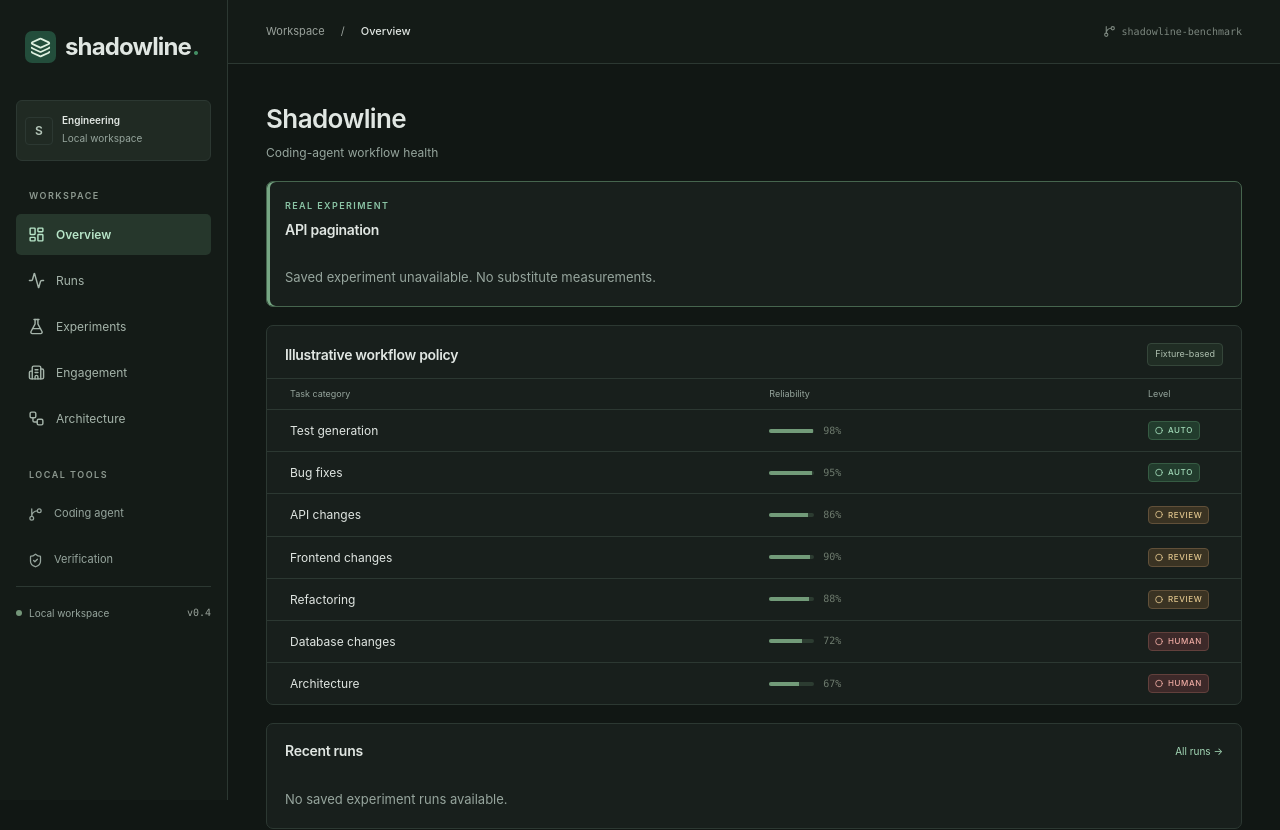
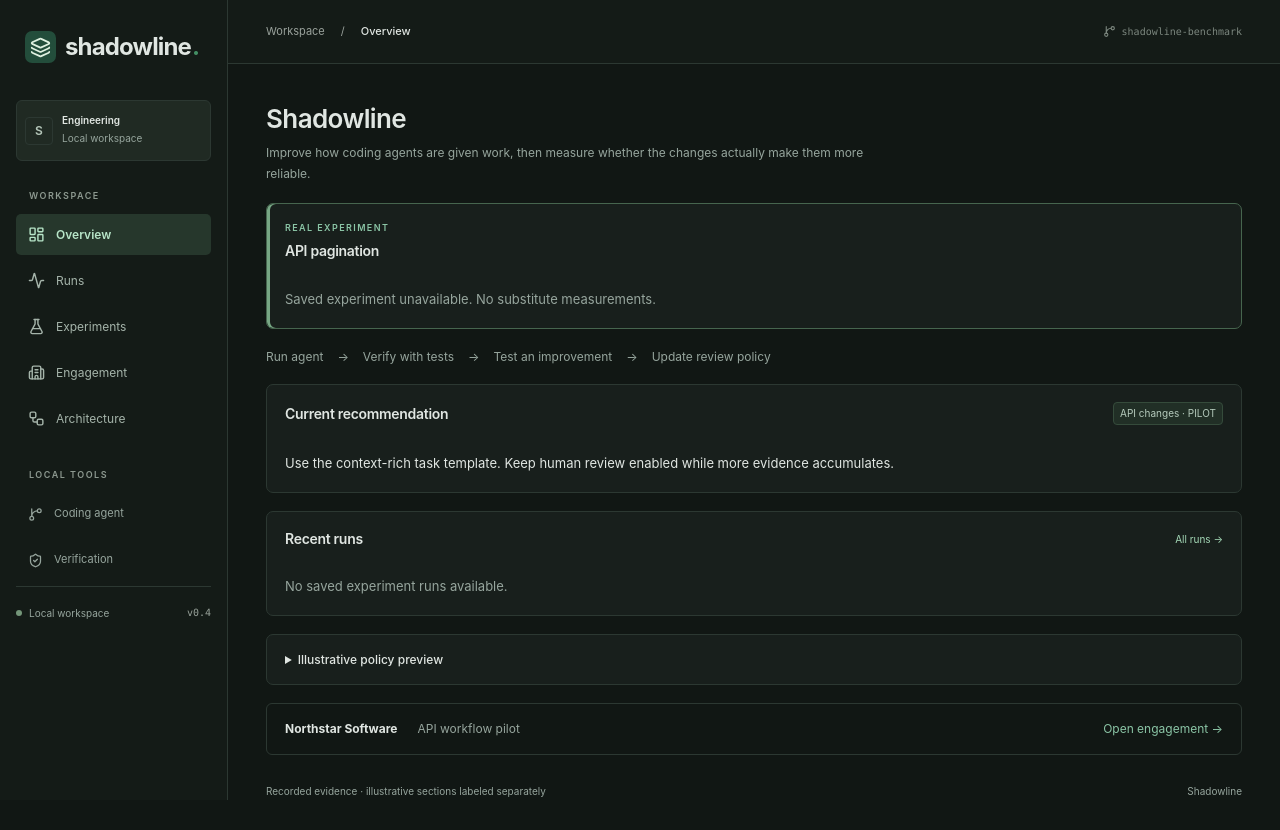
Before and after one commit to rafafaruque/shadowline, a Next.js app: page / in a window 1280 px wide. Shown: the top 830 px of the page. Built offline with nearby package versions, Linux system fonts and the light colour scheme.

Commit message:
simplify homepage and workflows

```diff
--- a/app/globals.css
+++ b/app/globals.css
@@ -2239,6 +2239,20 @@ h2 {
   border-color: #46654e;
   box-shadow: inset 3px 0 #77a784;
 }
+.homepage-workflow {
+  display: flex;
+  flex-wrap: wrap;
+  gap: 8px 14px;
+  list-style: none;
+  padding: 0;
+  margin: 0;
+  color: var(--muted);
+  font-size: 12px;
+}
+.homepage-workflow li:not(:last-child)::after {
+  content: "→";
+  margin-left: 14px;
+}
 .operational-table {
   width: 100%;
   border-collapse: collapse;
--- a/app/page.tsx
+++ b/app/page.tsx
@@ -13,10 +13,24 @@ export default async function Dashboard() {
     <div className="workspace-stack">
       <PageHeading
         title="Shadowline"
-        description="Coding-agent workflow health"
+        description="Improve how coding agents are given work, then measure whether the changes actually make them more reliable."
       />
-      <RealExperimentSummary />
-      <AutonomyMap />
+      <RealExperimentSummary overview />
+      <ol className="homepage-workflow" aria-label="Shadowline workflow">
+        <li>Run agent</li>
+        <li>Verify with tests</li>
+        <li>Test an improvement</li>
+        <li>Update review policy</li>
+      </ol>
+      <section className="panel" aria-label="Current recommendation">
+        <SectionHeading title="Current recommendation">
+          <span className="config-tag">API changes · PILOT</span>
+        </SectionHeading>
+        <p className="card-content">
+          Use the context-rich task template. Keep human review enabled while
+          more evidence accumulates.
+        </p>
+      </section>
       <section className="panel">
         <SectionHeading title="Recent runs">
           <Link className="text-link" href="/runs">
@@ -34,6 +48,10 @@ export default async function Dashboard() {
           </p>
         )}
       </section>
+      <details className="panel disclosure">
+        <summary>Illustrative policy preview</summary>
+        <AutonomyMap />
+      </details>
       <Link className="workspace-link" href="/engagement">
         <strong>Northstar Software</strong>
         <span>API workflow pilot</span>
--- a/components/real-experiment-summary.tsx
+++ b/components/real-experiment-summary.tsx
@@ -3,7 +3,11 @@ import { Badge, SectionHeading } from "./ui";
 import { loadEngagementEvidence } from "@/lib/engagement/evidence";
 import { canViewRealEvidence } from "@/lib/demo-mode";
 
-export async function RealExperimentSummary() {
+export async function RealExperimentSummary({
+  overview = false,
+}: {
+  overview?: boolean;
+}) {
   const evidence = await loadEngagementEvidence();
   const counts = (suite?: {
     passed: number;
@@ -21,7 +25,7 @@ export async function RealExperimentSummary() {
             className="button primary"
             href={`/experiments/real/${evidence.experiment.id}`}
           >
-            View experiment
+            {overview ? "See what changed →" : "View experiment"}
           </Link>
         )}
       </SectionHeading>
@@ -73,6 +77,13 @@ export async function RealExperimentSummary() {
               </tbody>
             </table>
           </div>
+          {overview && (
+            <p className="card-content">
+              Same model. Same task. Same evaluator. Adding repository
+              conventions and explicit acceptance criteria turned a failed run
+              into a passing one.
+            </p>
+          )}
           <div className="panel-footnote">
             *Controlled benchmark result. Not a production auto-merge
             recommendation.
```
Also changed, not shown: 2 other files (tests, documents, lock files or other folders).
